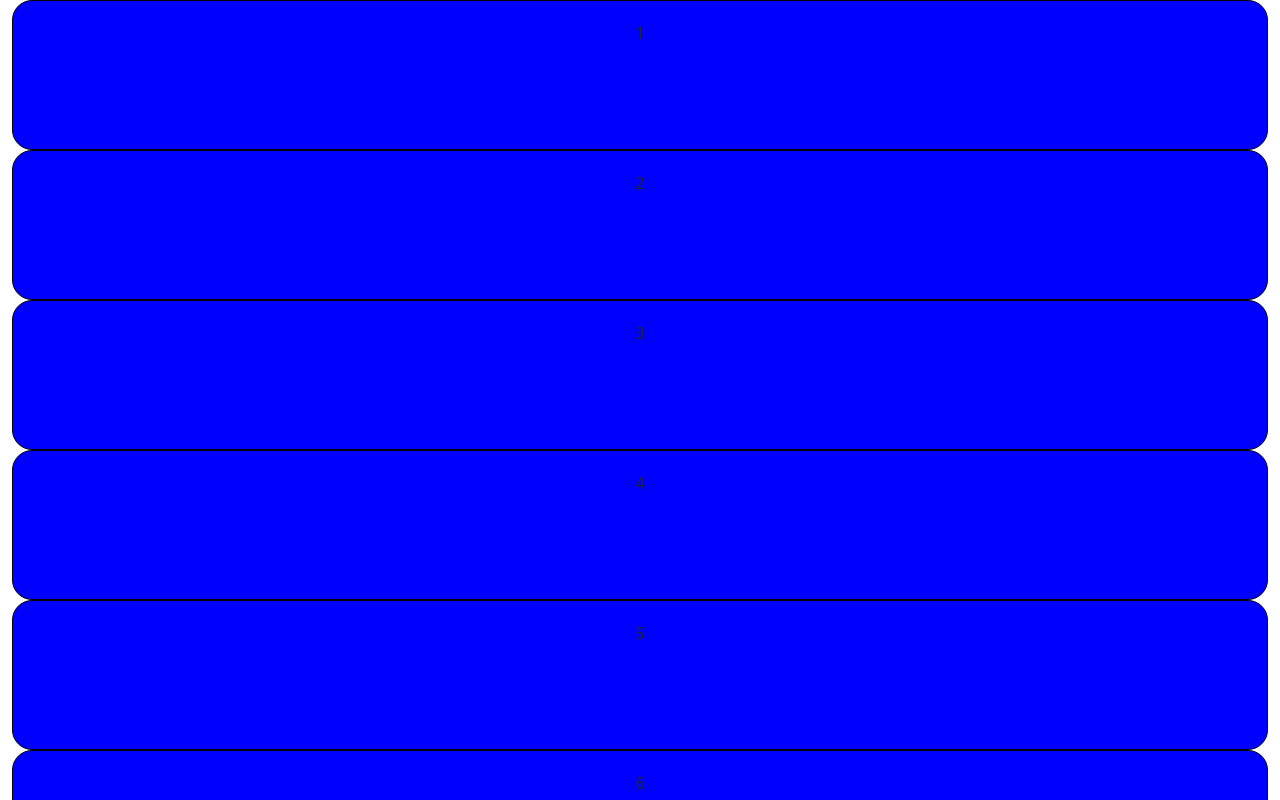
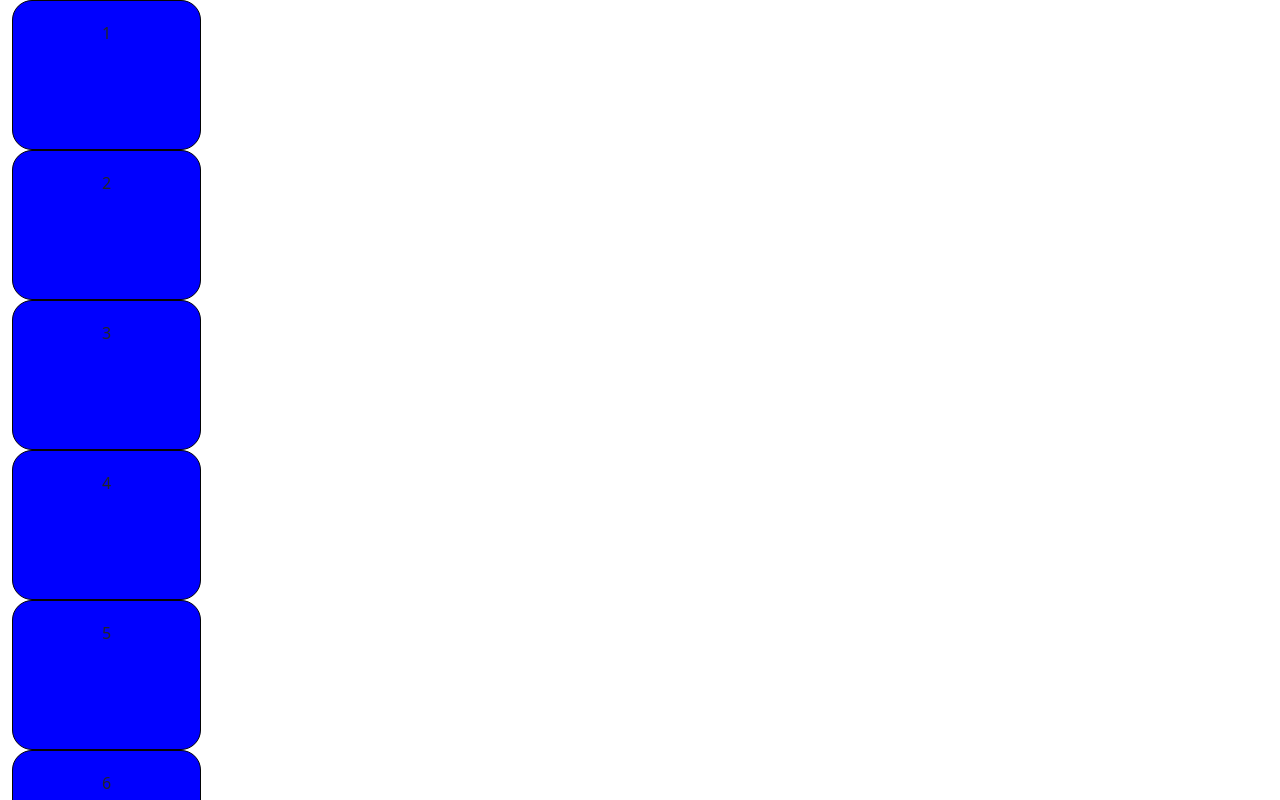
Before and after one commit to Julian2206/js-fizzbuzz, a plain HTML site: page index.html in a window 1280 px wide. Shown: the top 800 px of the page. Drawn offline with nearby package versions, Linux system fonts and the light colour scheme.

Commit message:
bonus1(mod-2 general)

```diff
--- a/index.html
+++ b/index.html
@@ -19,7 +19,9 @@
     <main>
       <!-- boxes -->
       <div class="container-fluid">
-        <div class="col-12" id="fizzBox"></div>
+        <div class="row">
+          <div class="col-2" id="fizzBox"></div>
+        </div>
       </div>
     </main>
   </body>
--- a/style.css
+++ b/style.css
@@ -6,6 +6,7 @@
 
 div.col-12.ms-box {
   height: 150px;
+  max-width: 200px;
   padding: 20px;
   border-radius: 20px;
   border: 1px solid #040404;
```
